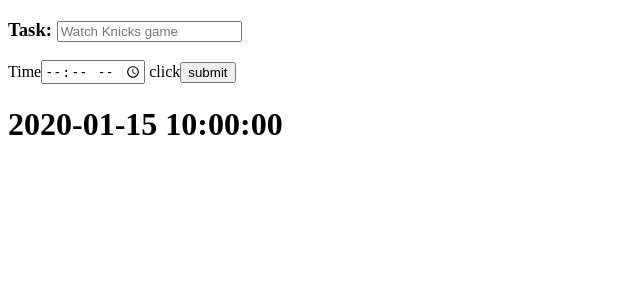
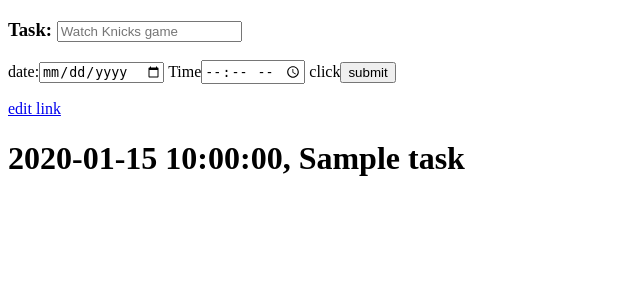
Before and after one commit to Nana-Okrah/final_project1, a Flask app: template templates/main.html in a window 1280 px wide. Shown: the top 300 px of the page, without its empty margins (0-640 px from the left). Run offline with Flask 2, Linux system fonts and the light colour scheme; the template is opened without the code that fills it: most values are stand-ins (such as "Sample title", 1, 10 or a date in 2020).

Commit message:
in progress

```diff
--- a/app.py
+++ b/app.py
@@ -9,6 +9,7 @@ import sys
 
 sense = SenseHat()
 
+
 app = Flask(__name__)
 scheduler = APScheduler()
 scheduler.init_app(app)
@@ -16,7 +17,7 @@ scheduler.start()
 
 @app.route('/task',)
 def schedule_task():
-    #scheduler.add_job(id=1, func=schedule_task, trigger='date', run_date=, args=[''])
+
     #time = datetime.datetime.now()
 
     return render_template('main.html')
@@ -24,8 +25,27 @@ def schedule_task():
 def task():
     task=request.form['task']
     time=request.form['time']
-    sense.show_message(task + "::" + time)
-    return render_template('send.html',task=task, time=time )
+    date=request.form['date']
+
+    sense.show_message(task)
+    conn = sqlite3.connect('./static/data/remind.db')
+    curs = conn.cursor()
+    curs.execute("INSERT INTO remind VALUES((?),(?),(?),(?))",(task, date, time))
+    conn.commit()
+    return render_template('main.html', task=task, time=time, date=date )
+
+
+#@app.route()
+
+
+@app.route('/task_edit', methods=['GET','POST'])
+#scheduler.add_job(id=1, func=schedule_task, trigger='date', run_date=, args=[''])
+def edit():
+
+    return render_template('edit.html')
+
+
+    return render_template('main.html',task=task)
 
 
 
--- a/templates/main.html
+++ b/templates/main.html
@@ -2,7 +2,7 @@
 <html>
 <head>
     <meta charset="UTF-8">
-<title>test</title>
+<title>Personal reminder</title>
 
  <style>
 </style>
@@ -10,12 +10,15 @@
 <body>
     <form action = "/all_task" method = "post">
        <h3>
-           <label>Task:</label> <input type="text" name="task" placeholder="Watch Knicks game"></h3>
-           <label> Time</label><input type="time" name="time">
+           <label>Task:</label> <input type="text"id="task" name="task" placeholder="Watch Knicks game"></h3>
+           <label> date:</label><input type="date"  id="date" name="date">
+           <label> Time</label><input type="time"id="time" name="time">
            <label>click</label><input type = "submit" value= "submit">
     </form>
-</form>
 
-<h1>{{time}}</h1>
+    <p><a href="http://0.0.0.0:5000/task_edit">edit link</a></p>
+
+<h1>{{time}}, {{task}}</h1>
+
 </body>
 </html>
```
Also changed, not shown: templates/edit.html (added, +16 -0 lines), templates/send.html (deleted, +0 -18 lines), static/data/final.db (deleted), static/data/remind.db (added).
